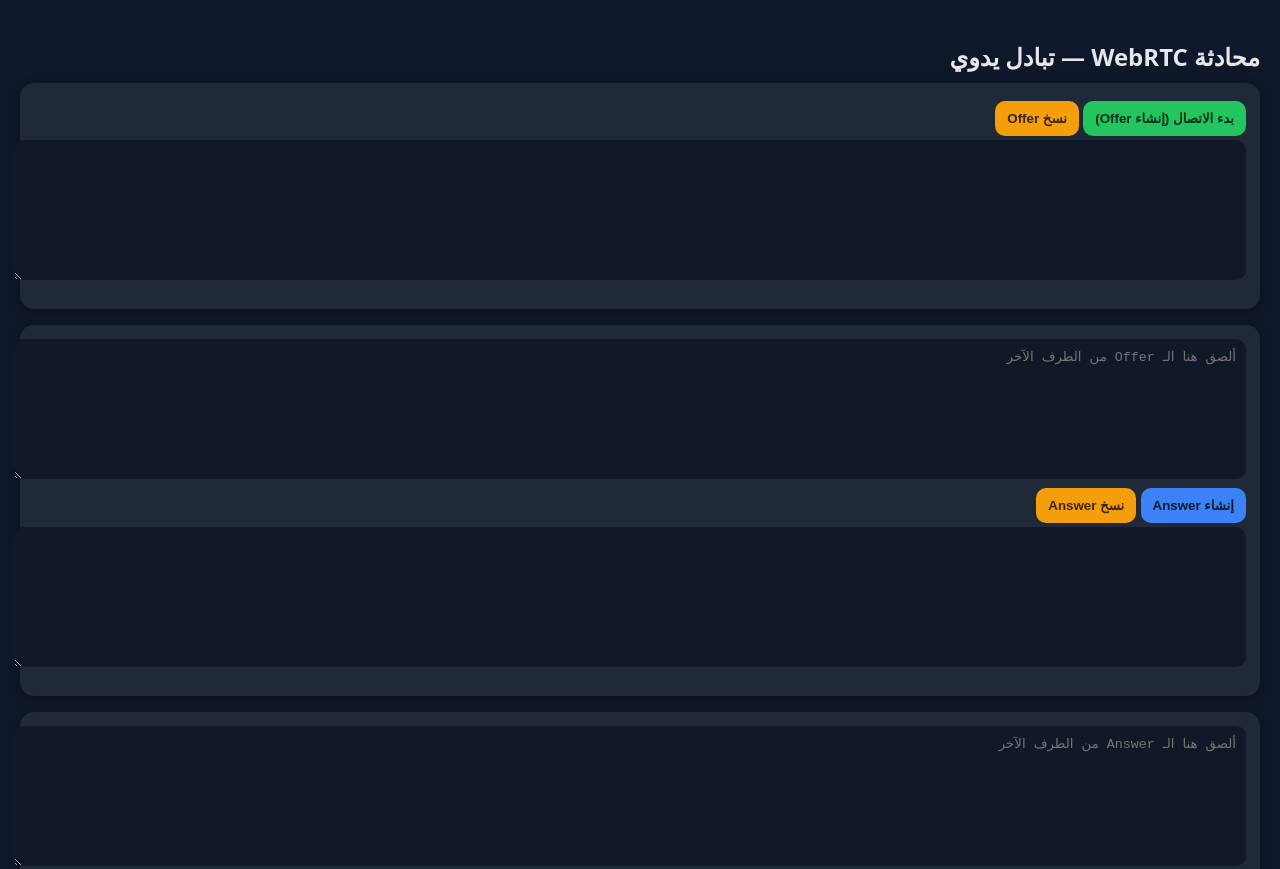
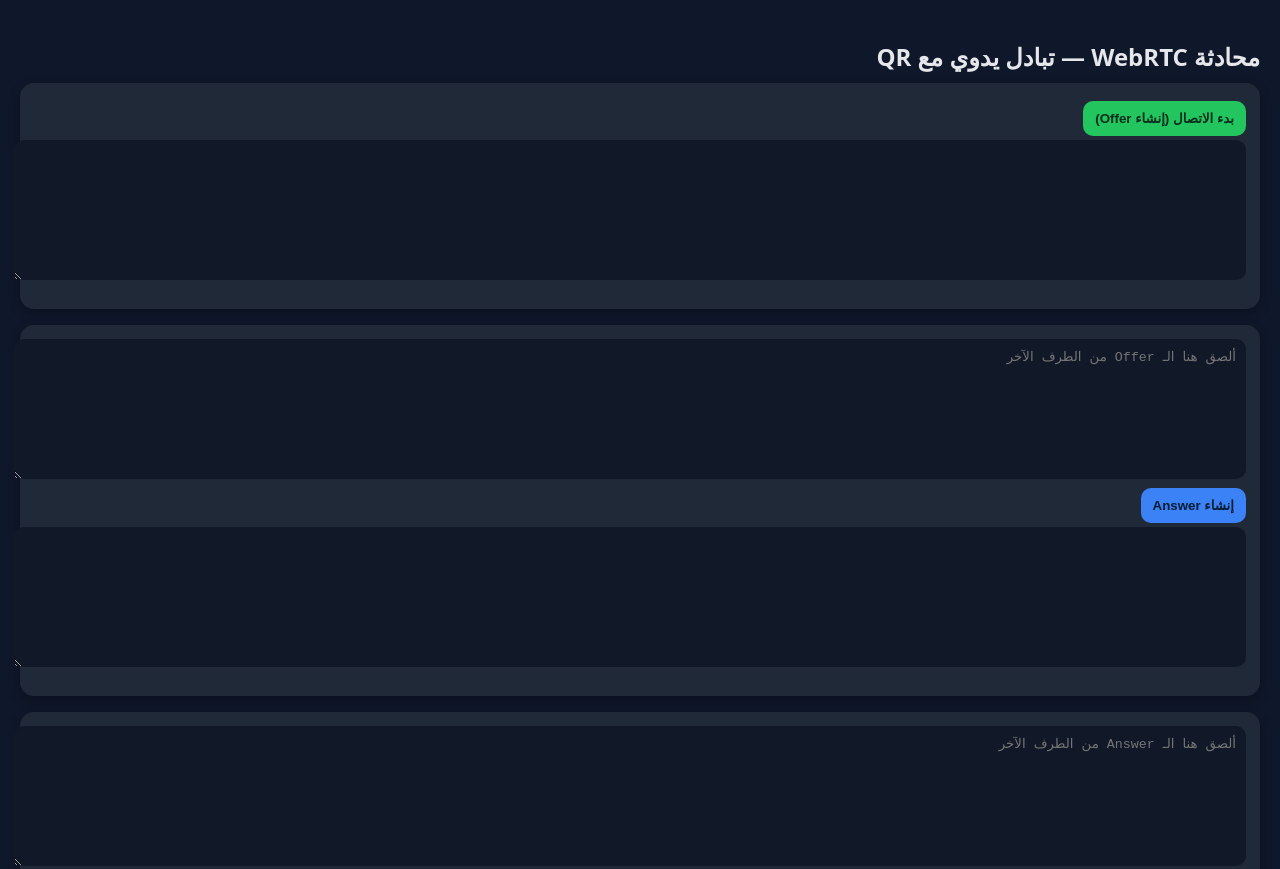
Before and after one commit to Hamoudi4app/Online-Chat, a plain HTML site: page index.html in a window 1280 px wide. Shown: the top 869 px of the page. Drawn offline with Linux system fonts and the light colour scheme.

Commit message:
Update title and headers to include QR functionality

```diff
--- a/index.html
+++ b/index.html
@@ -2,7 +2,7 @@
 <html lang="ar" dir="rtl">
 <head>
   <meta charset="utf-8" />
-  <title>WebRTC — تبادل يدوي</title>
+  <title>WebRTC — تبادل يدوي مع QR</title>
   <style>
     body { font-family: system-ui, Arial; background:#0f172a; color:#e5e7eb; margin:0; padding:20px; }
     h2 { margin-bottom:10px; }
@@ -11,21 +11,20 @@
     button { padding:10px 12px; border:none; border-radius:10px; cursor:pointer; margin:4px 0; font-weight:bold; }
     button.primary { background:#22c55e; color:#062d1d; }
     button.secondary { background:#3b82f6; color:#051c35; }
-    button.copy { background:#f59e0b; color:#3b2503; }
     .chat { height:200px; overflow:auto; background:#111827; padding:10px; border-radius:10px; margin-top:10px; }
     .msg { margin:6px 0; padding:8px; border-radius:10px; background:#374151; max-width:70%; }
     .me { background:#16a34a; color:#062d1d; margin-left:auto; }
     audio { width:100%; margin-top:10px; }
     .qr { margin-top:10px; text-align:center; }
   </style>
+  <!-- تحميل مكتبة QRCode.js -->
   <script src="https://cdnjs.cloudflare.com/ajax/libs/qrcodejs/1.0.0/qrcode.min.js"></script>
 </head>
 <body>
-  <h2>محادثة WebRTC — تبادل يدوي</h2>
+  <h2>محادثة WebRTC — تبادل يدوي مع QR</h2>
 
   <div class="card">
     <button id="startOffer" class="primary">بدء الاتصال (إنشاء Offer)</button>
-    <button id="copyOffer" class="copy">نسخ Offer</button>
     <textarea id="localOffer" readonly></textarea>
     <div id="offerQR" class="qr"></div>
   </div>
@@ -33,7 +32,6 @@
   <div class="card">
     <textarea id="remoteOffer" placeholder="ألصق هنا الـ Offer من الطرف الآخر"></textarea>
     <button id="makeAnswer" class="secondary">إنشاء Answer</button>
-    <button id="copyAnswer" class="copy">نسخ Answer</button>
     <textarea id="localAnswer" readonly></textarea>
     <div id="answerQR" class="qr"></div>
   </div>
@@ -73,6 +71,7 @@
       dataChannel.onmessage=e=>addMsg(e.data,false);
     }
 
+    // زر إنشاء Offer
     document.getElementById("startOffer").onclick=async()=>{
       pc=new RTCPeerConnection({iceServers:[{urls:"stun:stun.l.google.com:19302"}]});
       pc.ontrack=e=>remoteAudio.srcObject=e.streams[0];
@@ -84,10 +83,12 @@
       const offer=await pc.createOffer();
       await pc.setLocalDescription(offer);
       localOfferEl.value=JSON.stringify(pc.localDescription);
+      // توليد رمز QR
       document.getElementById("offerQR").innerHTML="";
       new QRCode(document.getElementById("offerQR"),{text:localOfferEl.value,width:200,height:200});
     };
 
+    // زر إنشاء Answer
     document.getElementById("makeAnswer").onclick=async()=>{
       pc=new RTCPeerConnection({iceServers:[{urls:"stun:stun.l.google.com:19302"}]});
       pc.ontrack=e=>remoteAudio.srcObject=e.streams[0];
@@ -99,15 +100,18 @@
       const answer=await pc.createAnswer();
       await pc.setLocalDescription(answer);
       localAnswerEl.value=JSON.stringify(pc.localDescription);
+      // توليد رمز QR
       document.getElementById("answerQR").innerHTML="";
       new QRCode(document.getElementById("answerQR"),{text:localAnswerEl.value,width:200,height:200});
     };
 
+    // زر تطبيق Answer
     document.getElementById("applyAnswer").onclick=async()=>{
       const answerDesc=JSON.parse(remoteAnswerEl.value);
       await pc.setRemoteDescription(answerDesc);
     };
 
+    // زر إرسال رسالة نصية
     document.getElementById("send").onclick=()=>{
       const text=document.getElementById("text").value.trim();
       if(text && dataChannel && dataChannel.readyState==="open"){
@@ -116,9 +120,6 @@
         document.getElementById("text").value="";
       }
     };
-
-    document.getElementById("copyOffer").onclick=()=>navigator.clipboard.writeText(localOfferEl.value);
-    document.getElementById("copyAnswer").onclick=()=>navigator.clipboard.writeText(localAnswerEl.value);
   </script>
 </body>
-</html>
+  </html>
```
